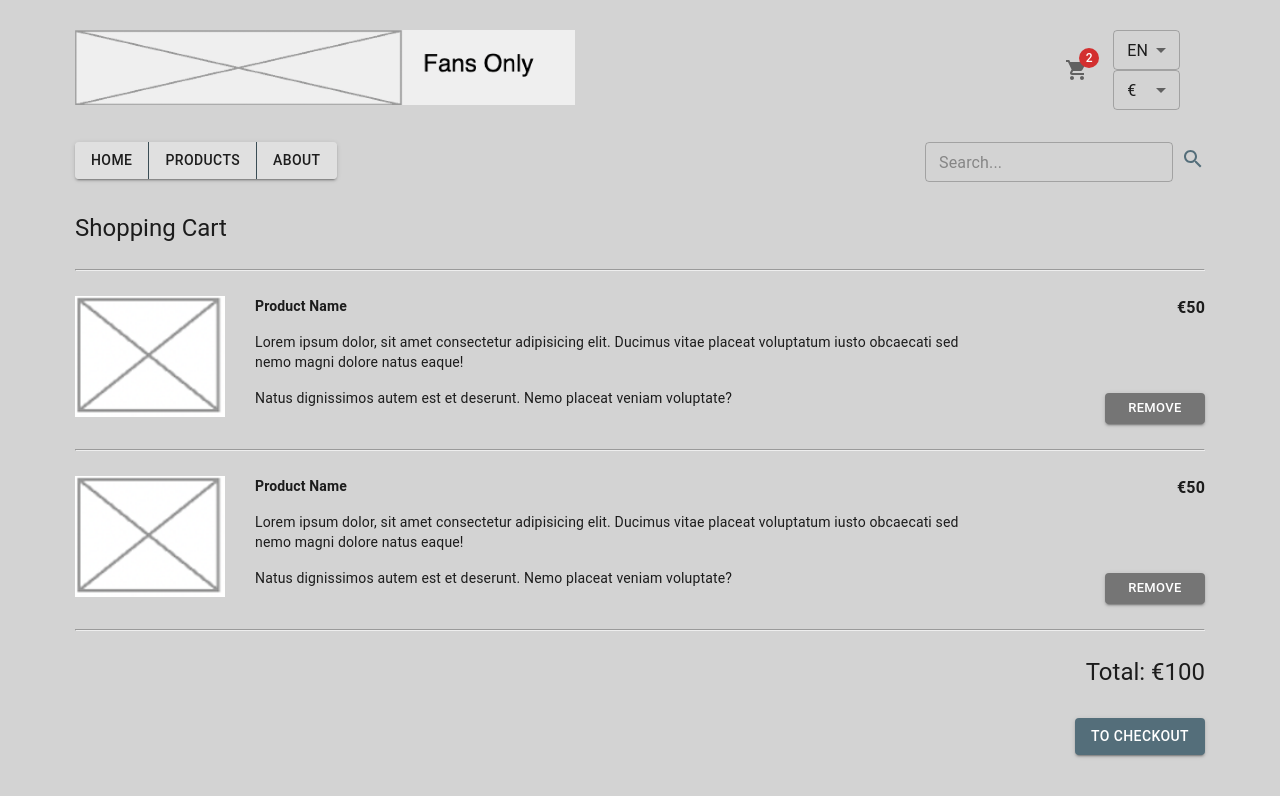
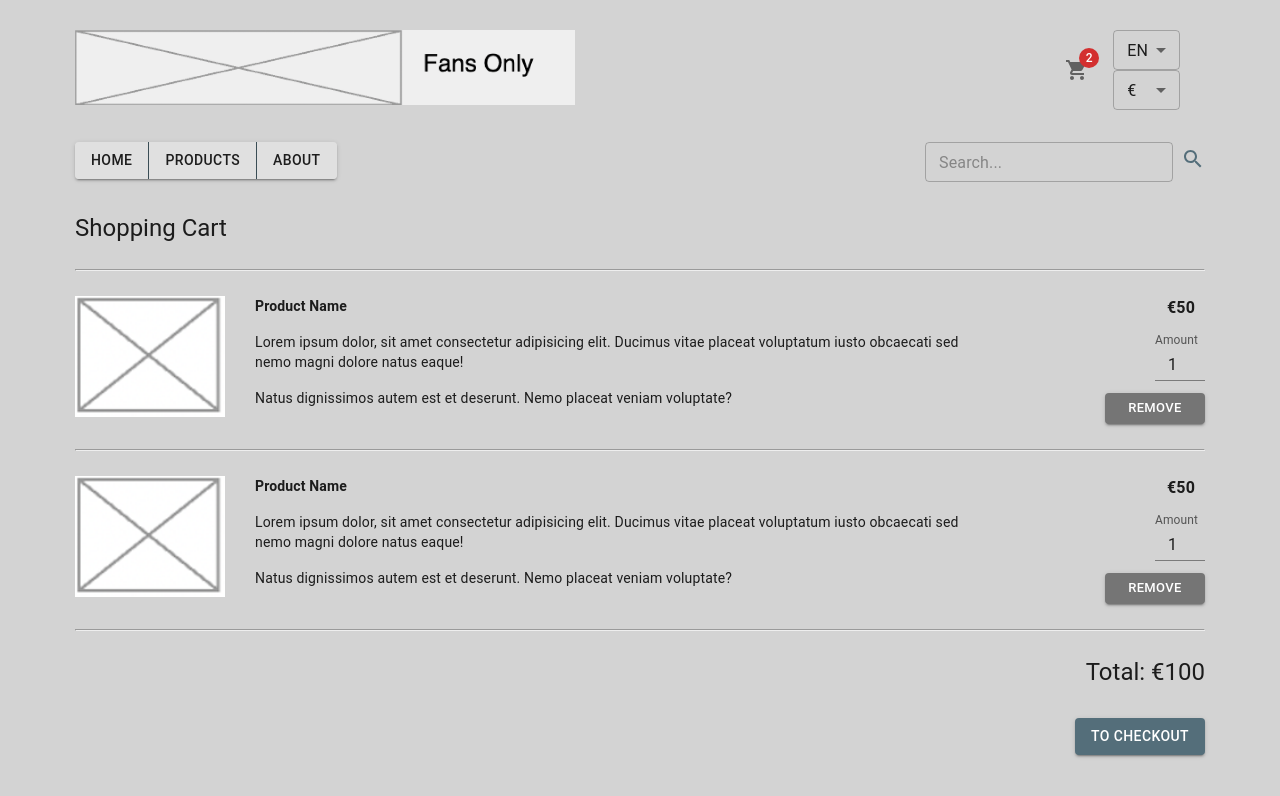
Before and after one commit to VeeHalonen/ux-prototype, a React (Create React App) app: page /shopping-cart in a window 1280 px wide. Shown: the top 796 px of the page. Built offline with nearby package versions, Linux system fonts and the light colour scheme.

Commit message:
Add item count

```diff
--- a/src/components/ShoppingCartItem.jsx
+++ b/src/components/ShoppingCartItem.jsx
@@ -1,4 +1,4 @@
-import { Typography, Grid, Button } from "@mui/material";
+import { Typography, Grid, Button, TextField } from "@mui/material";
 
 const ShoppingCartItem = () => {
   return (
@@ -43,9 +43,23 @@ const ShoppingCartItem = () => {
           alignItems="end"
           direction="column"
         >
-          <Typography textAlign="end" style={{ fontWeight: "bold" }}>
+          <Typography
+            textAlign="end"
+            style={{ fontWeight: "bold", marginRight: 10 }}
+          >
             €50
           </Typography>
+          <TextField
+            label="Amount"
+            type="number"
+            inputProps={{ min: 0, style: { textAlign: "center" } }}
+            InputLabelProps={{
+              shrink: true,
+            }}
+            style={{ width: 50 }}
+            defaultValue={1}
+            variant="standard"
+          />
           <Button
             variant="contained"
             size="small"
```
